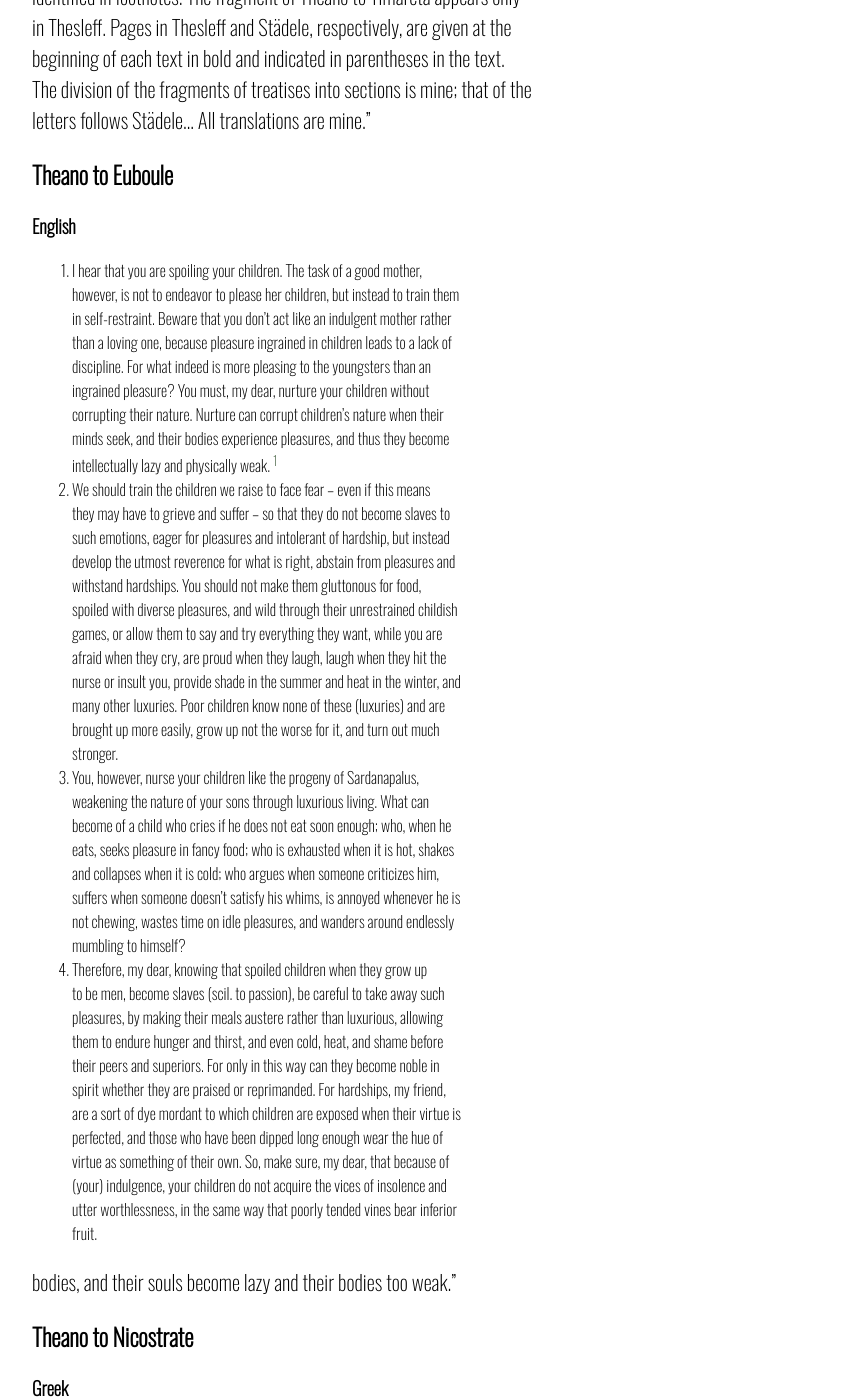
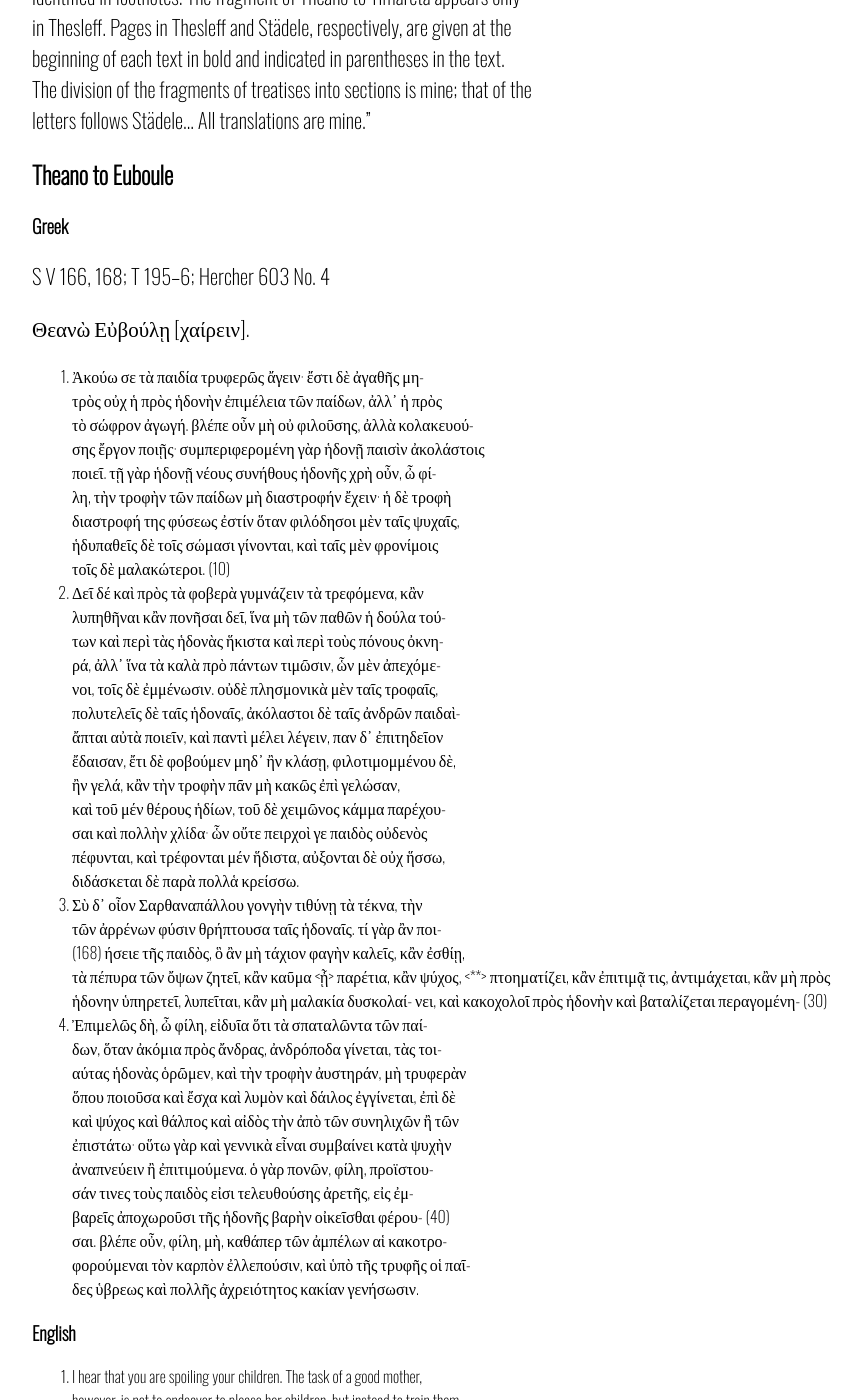
Before and after one commit to smaya-a/pythagorean, a Jekyll site: the page built from index.markdown, in a window 1280 px wide and 1400 px high, scrolled down 1242 px. Shown: the whole window, without its empty margins (208-1069 px from the left). Built offline with Jekyll 4.4.1, drawn with Linux system fonts in a browser that asks for light colours.

Commit message:
Update index.markdown

```diff
--- a/index.markdown
+++ b/index.markdown
@@ -31,6 +31,52 @@ The division of the fragments of treatises into sections is mine; that of the
 letters follows Städele... All translations are mine."
 
 ## Theano to Euboule
+### Greek
+S V 166, 168; T 195–6; Hercher 603 No. 4
+
+Θεανὼ Εὐβούλῃ [χαίρειν].
+1. Ἀκούω σε τὰ παιδία τρυφερῶς ἄγειν· ἔστι δὲ ἀγαθῆς μη-
+τρὸς οὐχ ἡ πρὸς ἡδονὴν ἐπιμέλεια τῶν παίδων, ἀλλ᾽ ἡ πρὸς
+τὸ σώφρον ἀγωγή. βλέπε οὖν μὴ οὐ φιλοῦσης, ἀλλὰ κολακευού-
+σης ἔργον ποιῇς· συμπεριφερομένη γὰρ ἡδονῇ παισὶν ἀκολάστοις
+ποιεῖ. τῇ γὰρ ἡδονῇ νέους συνήθους ἡδονῆς χρὴ οὖν, ὦ φί-
+λη, τὴν τροφὴν τῶν παίδων μὴ διαστροφήν ἔχειν· ἡ δὲ τροφὴ
+διαστροφή της φύσεως ἐστίν ὅταν φιλόδησοι μὲν ταῖς ψυχαῖς,
+ἡδυπαθεῖς δὲ τοῖς σώμασι γίνονται, καὶ ταῖς μὲν φρονίμοις
+τοῖς δὲ μαλακώτεροι.                                             (10)
+2. Δεῖ δέ καὶ πρὸς τὰ φοβερὰ γυμνάζειν τὰ τρεφόμενα, κἂν
+λυπηθῆναι κἂν πονῆσαι δεῖ, ἵνα μὴ τῶν παθῶν ἡ δούλα τού-
+των καὶ περὶ τὰς ἡδονὰς ἥκιστα καὶ περὶ τοὺς πόνους ὀκνη-
+ρά, ἀλλ᾽ ἵνα τὰ καλὰ πρὸ πάντων τιμῶσιν, ὧν μὲν ἀπεχόμε-
+νοι, τοῖς δὲ ἐμμένωσιν. οὐδὲ πλησμονικὰ μὲν ταῖς τροφαῖς,
+πολυτελεῖς δὲ ταῖς ἡδοναῖς, ἀκόλαστοι δὲ ταῖς ἀνδρῶν παιδαὶ-
+ἄπται αὐτὰ ποιεῖν, καὶ παντὶ μέλει λέγειν, παν δ᾽ ἐπιτηδεῖον
+ἔδαισαν, ἔτι δὲ φοβούμεν μηδ᾽ ἢν κλάσῃ, φιλοτιμομμένου δὲ,
+ἢν γελά, κἂν τὴν τροφὴν πᾶν μὴ κακῶς ἐπὶ γελώσαν,
+καὶ τοῦ μέν θέρους ἡδίων, τοῦ δὲ χειμῶνος κάμμα παρέχου-
+σαι καὶ πολλὴν χλίδα· ὧν οὔτε πειρχοὶ γε παιδὸς οὐδενὸς
+πέφυνται, καὶ τρέφονται μέν ἥδιστα, αὐξονται δὲ οὐχ ἥσσω,
+διδάσκεται δὲ παρὰ πολλἁ κρείσσω.
+3. Σὺ δ᾽ οἶον Σαρθαναπάλλου γονγὴν τιθύνῃ τὰ τέκνα, τὴν
+τῶν ἀρρένων φύσιν θρήπτουσα ταῖς ἡδοναῖς. τί γὰρ ἂν ποι-
+(168) ήσειε τῆς παιδὸς, ὃ ἂν μὴ τάχιον φαγὴν καλεῖς, κἂν ἐσθίῃ,
+τὰ πέπυρα τῶν ὄψων ζητεῖ, κἂν καῦμα <ᾖ> παρέτια, κἂν
+ψύχος, <**> πτοηματίζει, κἂν ἐπιτιμᾷ τις, ἀντιμάχεται, κἂν
+μὴ πρὸς ἡδονην ὑπηρετεῖ, λυπεῖται, κἂν μὴ μαλακία δυσκολαί-
+νει, καὶ κακοχολοῖ πρὸς ἡδονὴν καὶ βαταλίζεται περαγομένη-              (30)
+4. Ἐπιμελῶς δὴ, ὦ φίλη, εἰδυῖα ὅτι τὰ σπαταλῶντα τῶν παί-
+δων, ὅταν ἀκόμια πρὸς ἄνδρας, ἀνδρόποδα γίνεται, τὰς τοι-
+αύτας ἡδονὰς ὁρῶμεν, καὶ τὴν τροφὴν ἀυστηράν, μὴ τρυφερὰν
+ὅπου ποιοῦσα καὶ ἔσχα καὶ λυμὸν καὶ δάιλος ἐγγίνεται, ἐπὶ δὲ
+καὶ ψύχος καὶ θάλπος καὶ αἰδὸς τὴν ἀπὸ τῶν συνηλιχῶν ἢ τῶν
+ἐπιστάτω· οὕτω γὰρ καὶ γεννικὰ εἶναι συμβαίνει κατὰ ψυχὴν
+ἀναπνεύειν ἢ ἐπιτιμούμενα. ὁ γὰρ πονῶν, φίλη, προϊστου-
+σάν τινες τοὺς παιδὸς εἰσι τελευθούσης ἀρετῆς, εἰς ἐμ-
+βαρεῖς ἀποχωροῦσι τῆς ἡδονῆς βαρὴν οἰκεῖσθαι φέρου-                    (40)
+ σαι. βλέπε οὖν, φίλη, μὴ, καθάπερ τῶν ἀμπέλων αἱ κακοτρο-
+φορούμεναι τὸν καρπὸν ἐλλεπούσιν, καὶ ὑπὸ τῆς τρυφῆς οἱ παῖ-
+δες ὑβρεως καὶ πολλῆς ἀχρειότητος κακίαν γενήσωσιν.
+
 ### English
 
 
```
